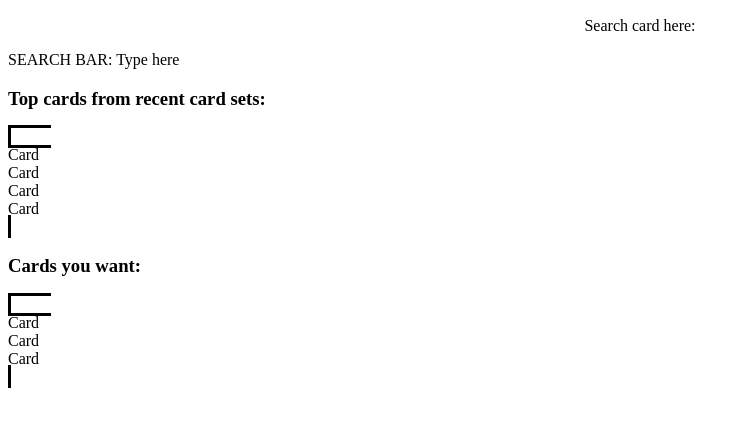
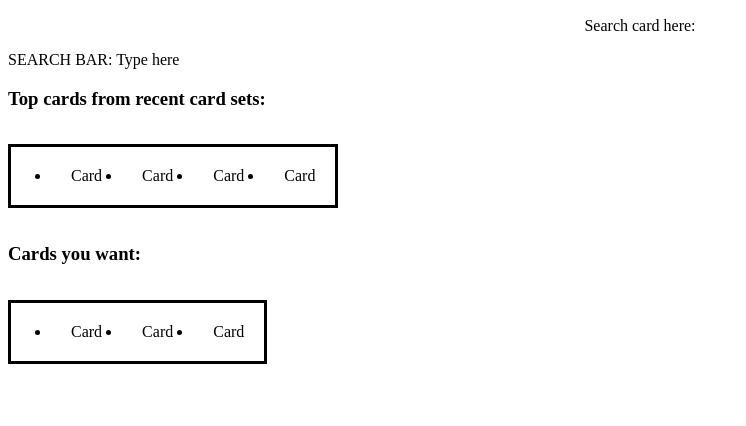
Before and after one commit to edwardportfolio/edwardportfolio.github.io, a plain HTML site: page index.html in a window 1280 px wide. Shown: the part 110-536 px from the top of the page, without its empty margins (0-746 px from the left). Drawn offline with Linux system fonts and the light colour scheme.

Commit message:
prototype 4

```diff
--- a/css.css
+++ b/css.css
@@ -6,17 +6,20 @@ h2 {
   text-align: center;
 }
 
+li {
+  padding: 20px;
+}
 .cardsearch{
   text-align: center;
 }
 
 .recentcards {
-  display: inline;
+  display: inline-flex;
   border-style: solid;
   border-color: #000000;
 }
 
 .wantcards {
-  display: inline;
+  display: inline-flex;
   border-style: solid;
 }
```
